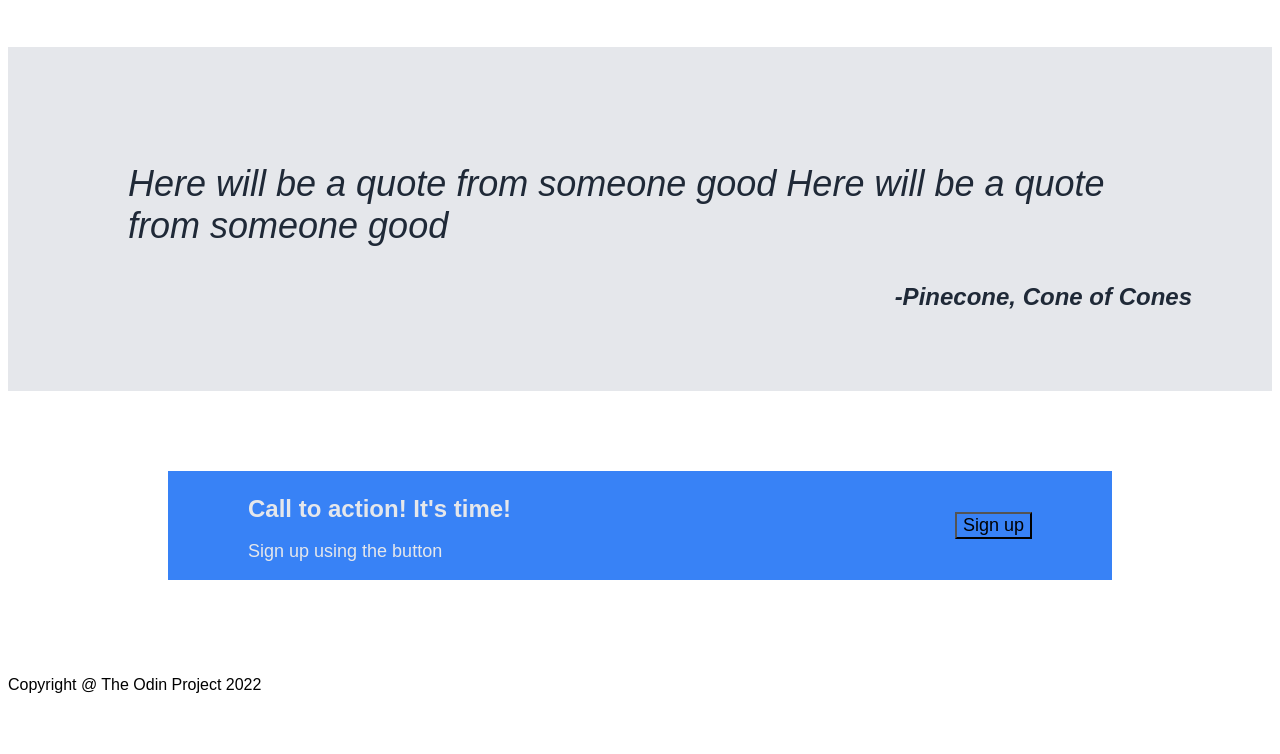
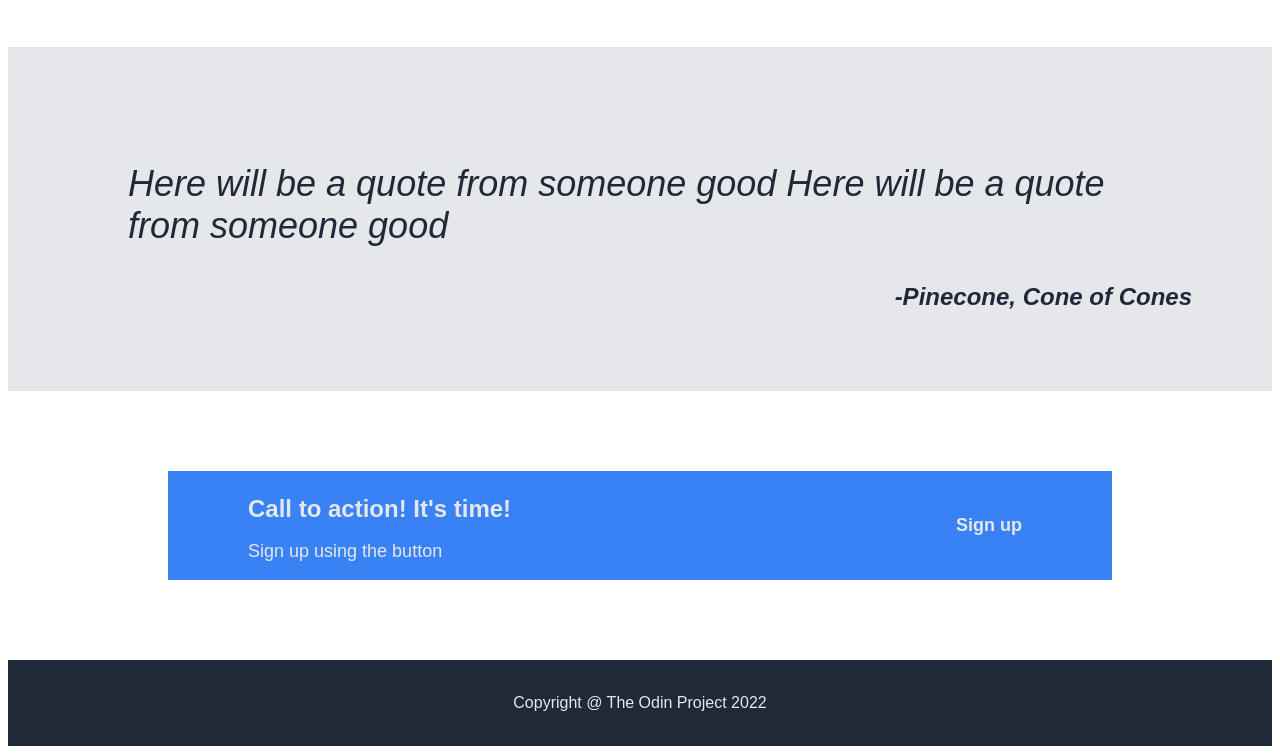
Before and after one commit to jonosmalls88/Landing_page2, a plain HTML site: page index.html in a window 1280 px wide. Shown: the part 757-1511 px from the top of the page. Before the commit the page ends 1475 px from the top, so only its background shows below. Drawn offline with Linux system fonts and the light colour scheme.

Commit message:
redid changed lost due to corrupt file

```diff
--- a/style.css
+++ b/style.css
@@ -150,8 +150,17 @@ block_four {
 
 button {
     font-size: 18px;
+    color: #e5e7eb;
+    font-weight: bold;
     background-color: #3882F6;
     align-self: center;
+    border: none;
+    border-radius: 8px;
+    padding: 10px;
+}
+
+.block_four button {
+    border: #e5e7eb;
 }
 
 .block_four h3 {
@@ -166,3 +175,11 @@ button {
     color: #e5e7eb;
 
 }
+
+.footer {
+    display: flex;
+    justify-content: center;
+    color: #e5e7eb;
+    background-color: #1F2937;
+    padding: 18px;
+}
```
